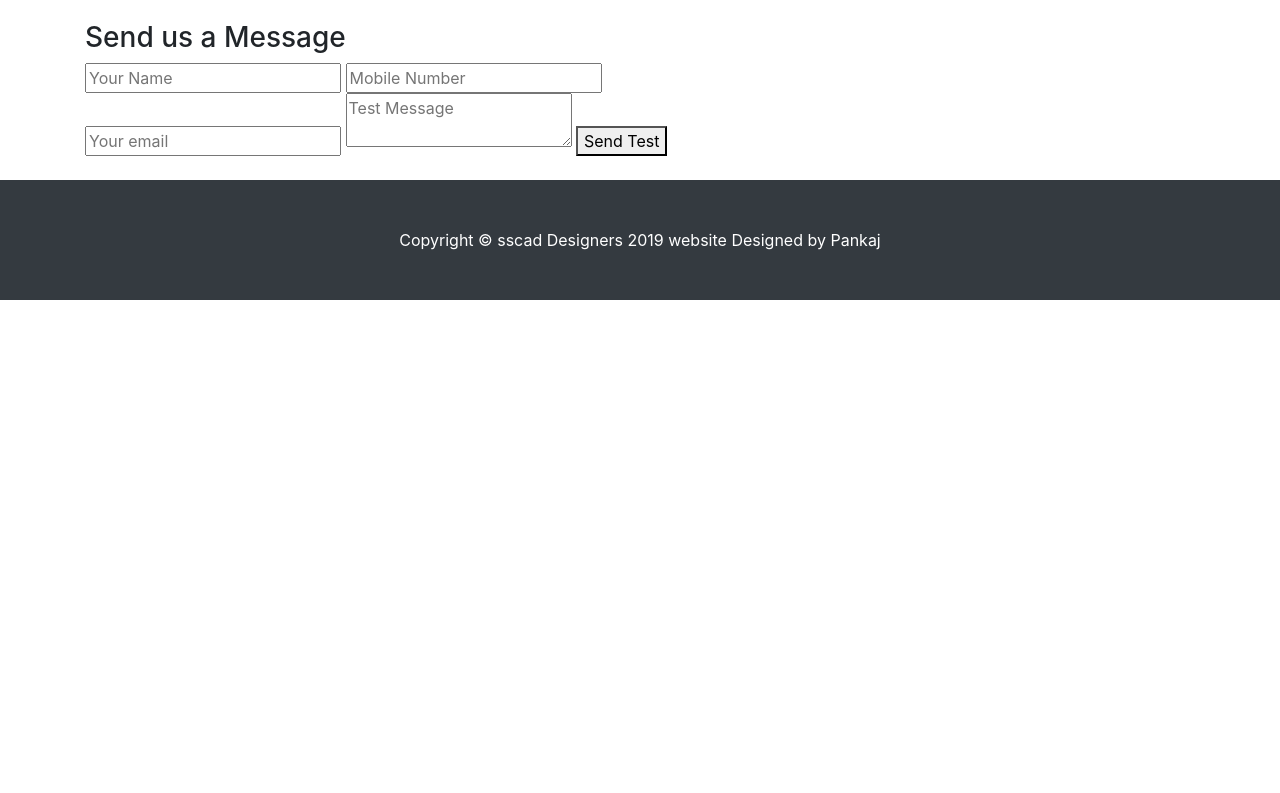
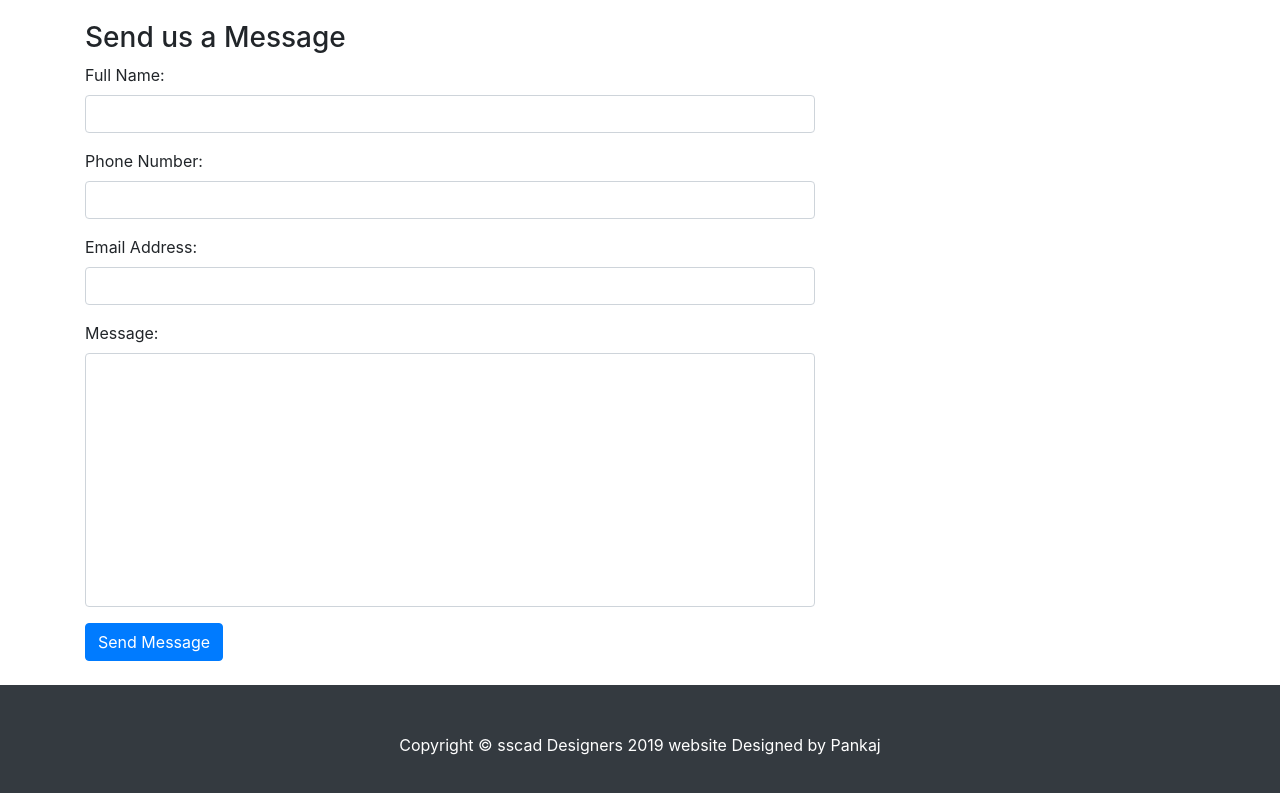
Before and after one commit to swapnilkathane/sscad.github.io, a website: page contact.html in a window 1280 px wide. Shown: the part 617-1410 px from the top of the page. Before the commit the page ends 917 px from the top, so only its background shows below. Drawn offline with Linux system fonts and the light colour scheme.

Commit message:
Update contact.html

```diff
--- a/contact.html
+++ b/contact.html
@@ -96,13 +96,36 @@
       <div class="row">
         <div class="col-lg-8 mb-4">
           <h3>Send us a Message</h3>
-          <form method="POST" action="https://formspree.io/sscaddesigners@gmail.com">
-			<input type="Name" name="Name" placeholder="Your Name">
-			<input type="Number" name="Number" placeholder="Mobile Number">
-			<input type="email" name="email" placeholder="Your email">
-			<textarea name="message" placeholder="Test Message"></textarea>
-			<button type="submit">Send Test</button>
-		  </form>
+          <form method="POST" action="https://formspree.io/sscaddesigners@gmail.com" novalidate>
+            <div class="control-group form-group">
+              <div class="controls">
+                <label>Full Name:</label>
+                <input type="text" class="form-control" id="name" required data-validation-required-message="Please enter your name.">
+                <p class="help-block"></p>
+              </div>
+            </div>
+            <div class="control-group form-group">
+              <div class="controls">
+                <label>Phone Number:</label>
+                <input type="tel" class="form-control" id="phone" required data-validation-required-message="Please enter your phone number.">
+              </div>
+            </div>
+            <div class="control-group form-group">
+              <div class="controls">
+                <label>Email Address:</label>
+                <input type="email" class="form-control" id="email" required data-validation-required-message="Please enter your email address.">
+              </div>
+            </div>
+            <div class="control-group form-group">
+              <div class="controls">
+                <label>Message:</label>
+                <textarea rows="10" cols="100" class="form-control" id="message" required data-validation-required-message="Please enter your message" maxlength="999" style="resize:none"></textarea>
+              </div>
+            </div>
+            <div id="success"></div>
+            <!-- For success/fail messages -->
+            <button type="submit" class="btn btn-primary" id="sendMessageButton">Send Message</button>
+          </form>
         </div>
 
       </div>
```
